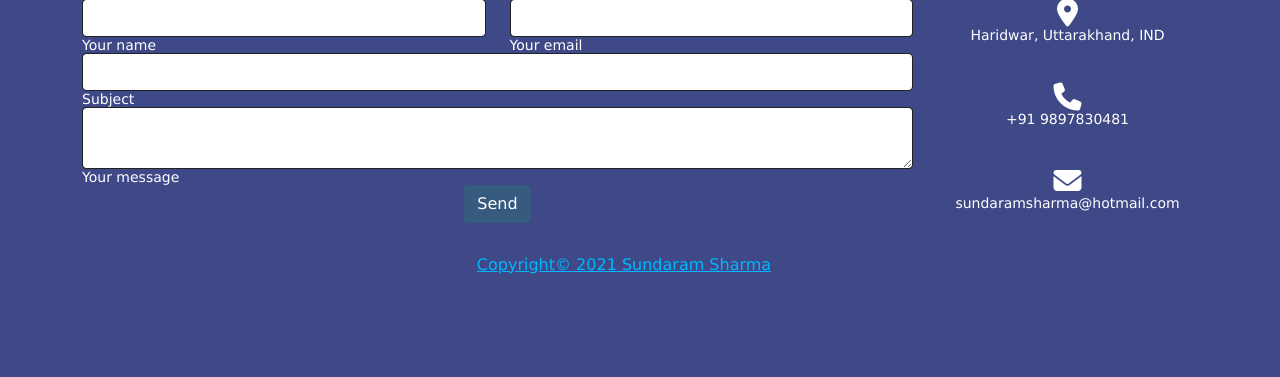
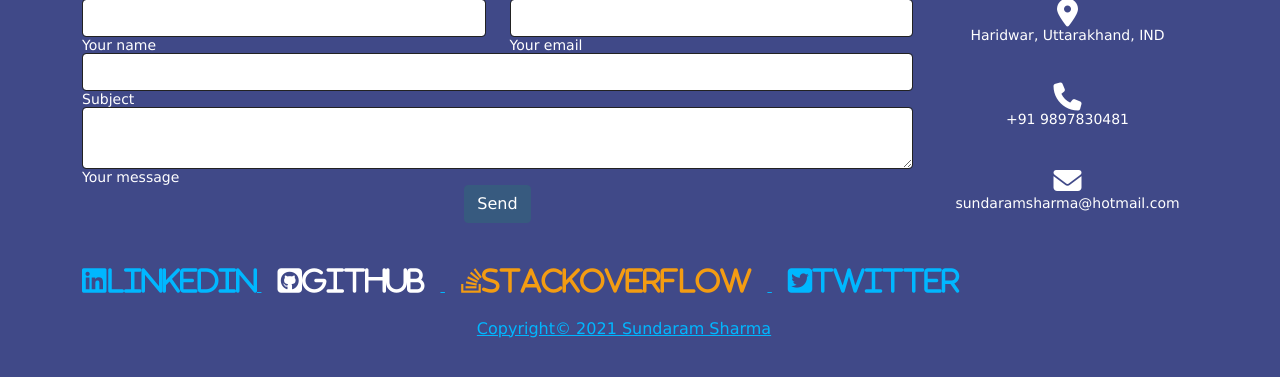
Before and after one commit to Sundaram1209/webAssignment05, a Node server app: page /contact in a window 1280 px wide. Shown: the part 245-622 px from the top of the page. Run offline with Node 20, Linux system fonts and the light colour scheme; some libraries are stand-ins or nearby versions.

Commit message:
first commit

```diff
--- a/views/contact.hbs
+++ b/views/contact.hbs
@@ -118,6 +118,21 @@
 </section>
 </div>
 
+<div class="container">
+      <a href="https://www.linkedin.com/in/sundaramsharma1209/" target="_blank"> <!--fontaweone icon used-->
+        <i class="fab fa-linkedin fa-2x">LinkedIn</i>
+      </a>
+      <a href="https://github.com/Sundaram1209" target="_blank"> <!--fontaweone icon used-->
+        <i class="fab fa-github-square fa-2x text-white m-3">GitHub</i>
+      </a>
+      <a href="https://stackoverflow.com/users/12742552/sundaram-sharma" target="_blank"> <!--fontaweone icon used-->
+        <i class="fab fa-stack-overflow fa-2x text-warning m-3">stackoverflow</i>
+      </a>
+      <a href="https://twitter.com/sundaram1209" target="_blank"> <!--fontaweone icon used-->
+        <i class="fab fa-twitter-square fa-2x text-blue m-3 ">Twitter</i>
+      </a>
+    </div>
+
  <!-- Footer tag to add footer text (Copyright© 2021 Sundaram Sharma)-->
 <footer>
     <div class="container text-center p-1 m-1 ">
```
Also changed, not shown: views/index.hbs (+17 -3 lines).
